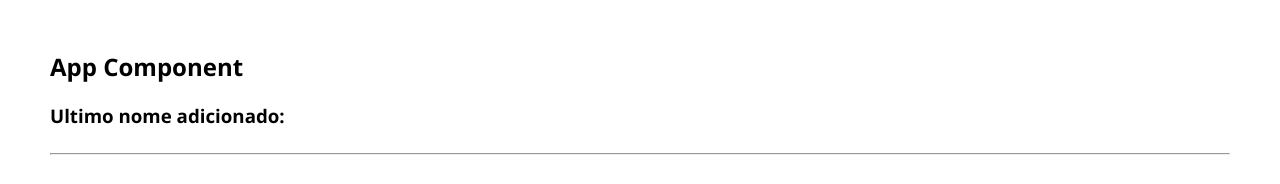
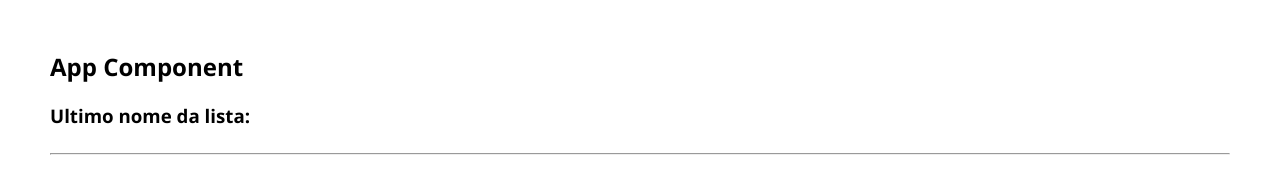
Before and after one commit to edufigueiredos/mottu-ngrx-ttf, an Angular app: page /list-name in a window 1280 px wide. Shown: the top 184 px of the page. Built offline with nearby package versions, Linux system fonts and the light colour scheme.

Commit message:
Mudano h3 do app component

```diff
--- a/src/app/app.component.html
+++ b/src/app/app.component.html
@@ -1,6 +1,6 @@
 <section class="component-container">
   <h1>App Component</h1>
-  <h3>Ultimo nome adicionado: </h3>
+  <h3>Ultimo nome da lista: </h3>
   <hr class="divisor">
 
   <app-input-name></app-input-name>
```
